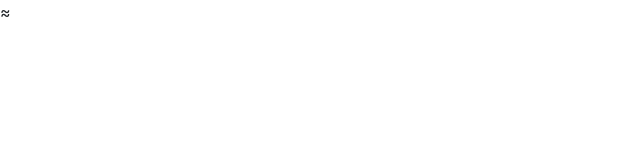
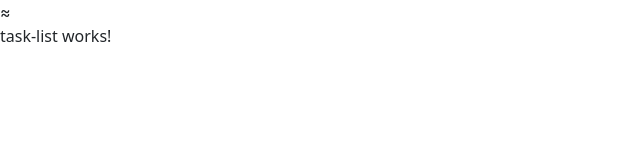
Before and after one commit to RyamL1221/HackRU24S, an Angular app in the folder HackRU24SFront/: page /task-list in a window 1280 px wide. Before the commit this address led to /. Shown: the top 160 px of the page, without its empty margins (0-640 px from the left). Built offline with nearby package versions, Linux system fonts and the light colour scheme.

Commit message:
frontend work

```diff
--- a/HackRU24SFront/src/app/app-routing.module.ts
+++ b/HackRU24SFront/src/app/app-routing.module.ts
@@ -1,7 +1,15 @@
 import { NgModule } from '@angular/core';
 import { RouterModule, Routes } from '@angular/router';
+import { HomeComponent } from './home/home.component';
+import { TaskListComponent } from './task-list/task-list.component';
 
-const routes: Routes = [];
+const routes: Routes = [
+  {path: '', component: HomeComponent},
+  {path: 'task-list', component: TaskListComponent},
+
+  // directs all other to home
+  {path: '**', redirectTo: ''}
+];
 
 @NgModule({
   imports: [RouterModule.forRoot(routes)],
--- a/HackRU24SFront/src/app/app.module.ts
+++ b/HackRU24SFront/src/app/app.module.ts
@@ -3,10 +3,14 @@ import { BrowserModule } from '@angular/platform-browser';
 
 import { AppRoutingModule } from './app-routing.module';
 import { AppComponent } from './app.component';
+import { TaskListComponent } from './task-list/task-list.component';
+import { HomeComponent } from './home/home.component';
 
 @NgModule({
   declarations: [
-    AppComponent
+    AppComponent,
+    TaskListComponent,
+    HomeComponent
   ],
   imports: [
     BrowserModule,
--- /dev/null
+++ b/HackRU24SFront/src/app/home/home.component.html
@@ -0,0 +1 @@
+<p>home works!</p>
--- /dev/null
+++ b/HackRU24SFront/src/app/task-list/task-list.component.html
@@ -0,0 +1 @@
+<p>task-list works!</p>
```
Also changed, not shown: HackRU24SFront/src/app/home/home.component.ts (added, +10 -0 lines), HackRU24SFront/src/app/task-list/task-list.component.ts (added, +10 -0 lines), HackRU24SFront/src/app/home/home.component.css (added), HackRU24SFront/src/app/task-list/task-list.component.css (added).
